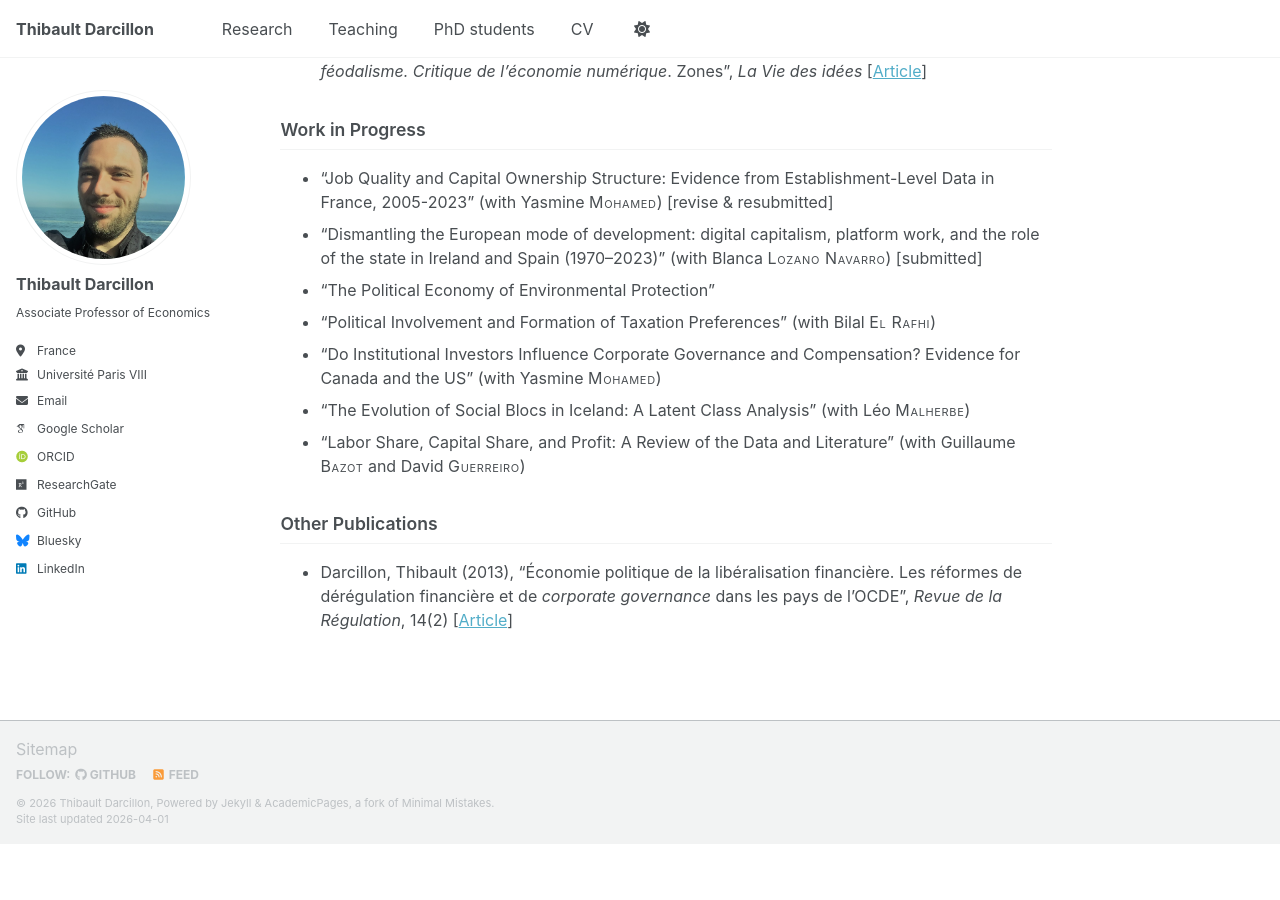
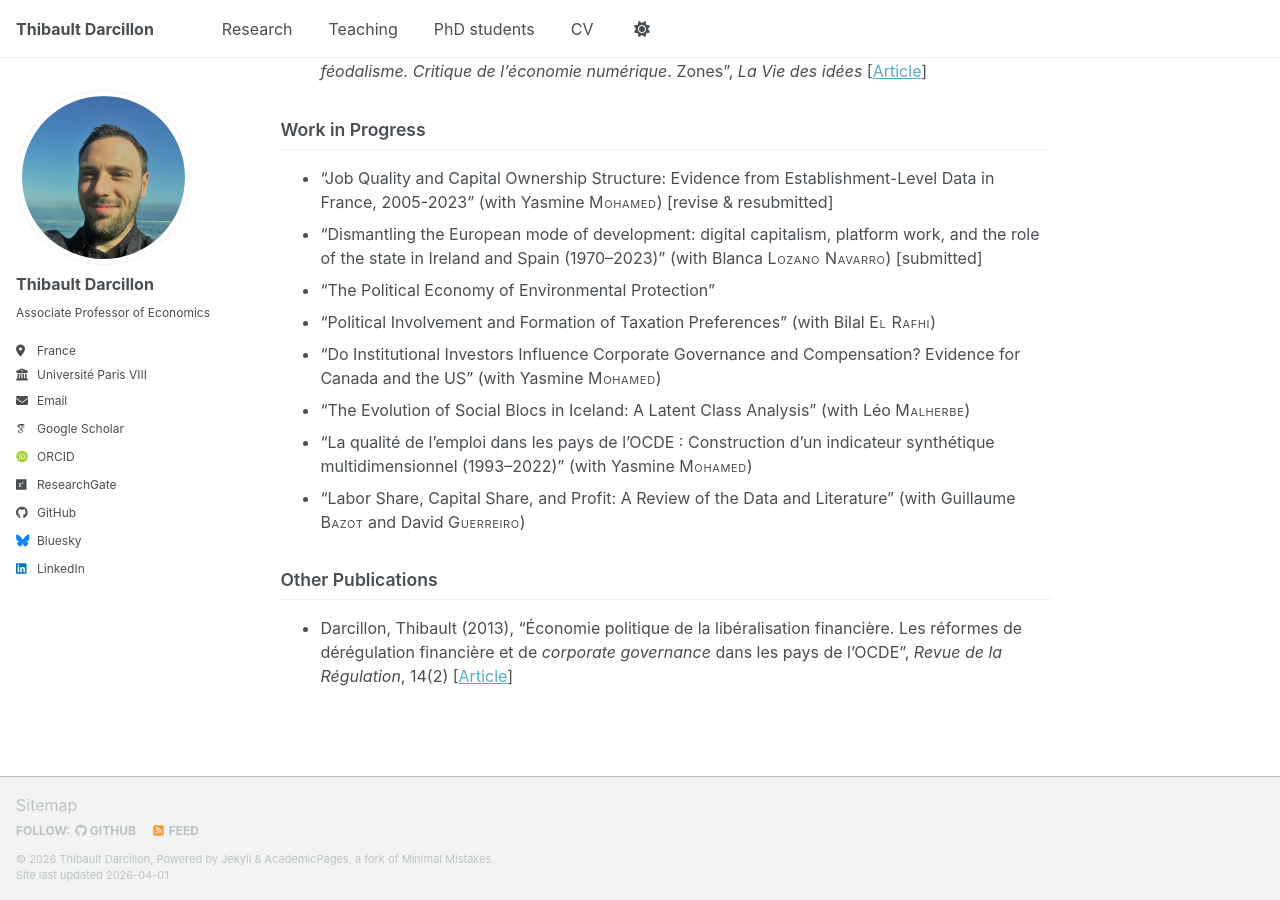
Before and after one commit to thibaultdarcillon/thibaultdarcillon.github.io, a Jekyll site: the page built from _pages/research.md, in a window 1280 px wide and 900 px high, scrolled down 1735 px. Built offline with Jekyll 4.4.1, drawn with Linux system fonts in a browser that asks for light colours; some web fonts are replaced; a script bundle is joined from its source files by our own code; library files that are not in the unit come from our copies; before the commit the page ends 2579 px from its top, so only the background shows below that.

Commit message:
Update Researcg

```diff
--- a/_pages/research.md
+++ b/_pages/research.md
@@ -42,6 +42,7 @@ author_profile: true
 - "Political Involvement and Formation of Taxation Preferences" (with Bilal <span class="smallcaps">El Rafhi</span>)
 - "Do Institutional Investors Influence Corporate Governance and Compensation? Evidence for Canada and the US" (with Yasmine <span class="smallcaps">Mohamed</span>)
 - "The Evolution of Social Blocs in Iceland: A Latent Class Analysis" (with Léo <span class="smallcaps">Malherbe</span>)
+- "La qualité de l'emploi dans les pays de l'OCDE : Construction d'un indicateur synthétique multidimensionnel (1993--2022)" (with Yasmine <span class="smallcaps">Mohamed</span>)
 - "Labor Share, Capital Share, and Profit: A Review of the Data and Literature" (with Guillaume <span class="smallcaps">Bazot</span> and David <span class="smallcaps">Guerreiro</span>)
 
 
```
